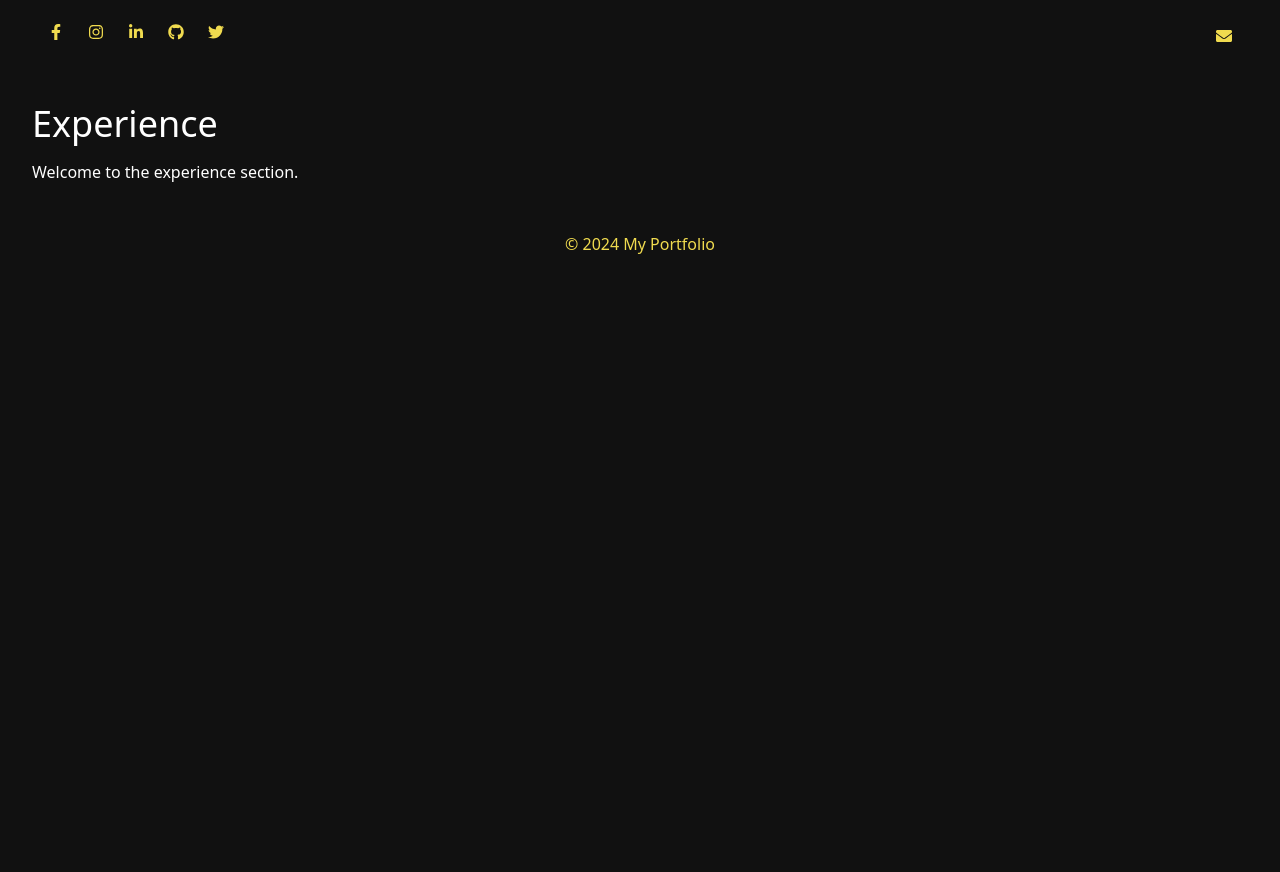
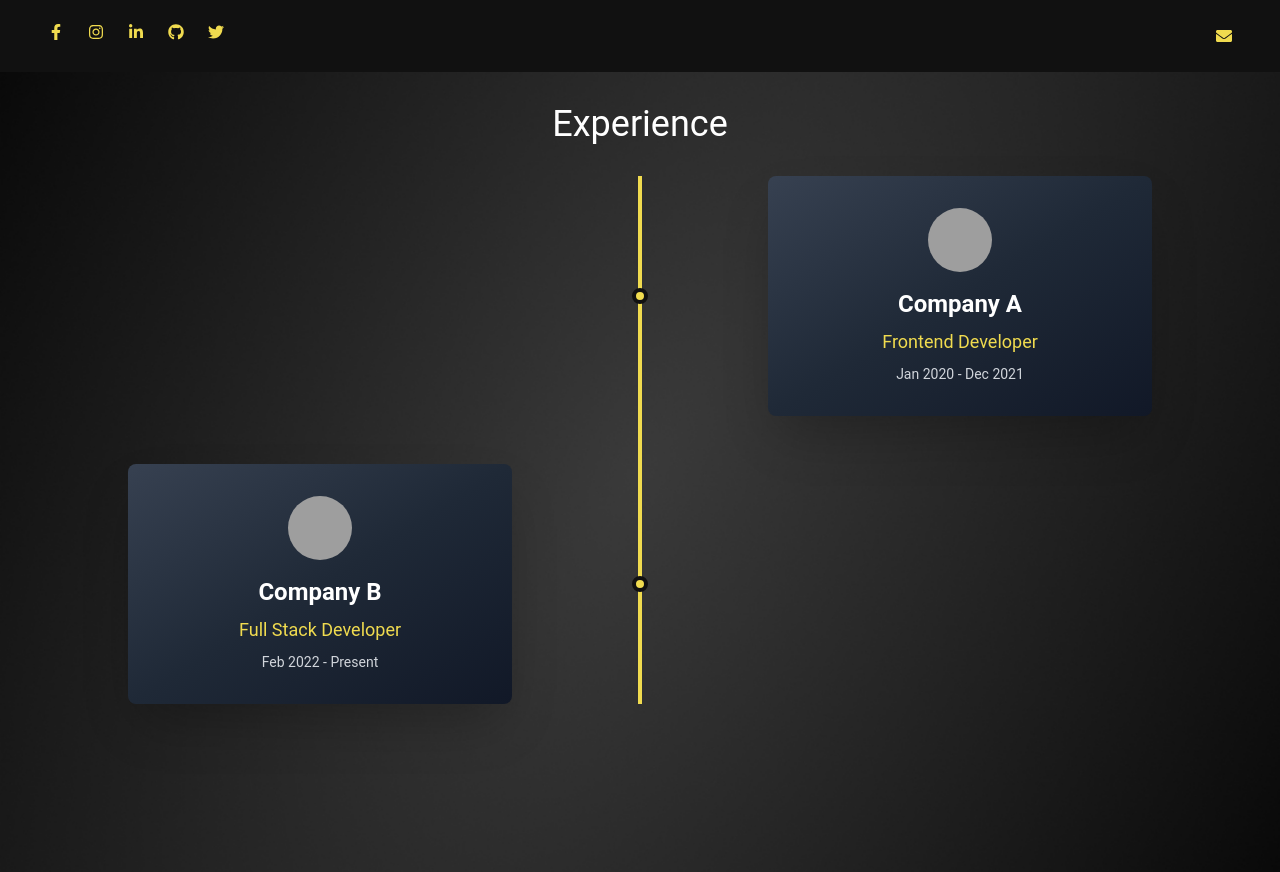
Before and after one commit to vaishnav-192/my-portfolio, a Next.js app: page /experience in a window 1280 px wide. Before the commit the page ends 800 px from the top, so only its background shows below. Built offline with nearby package versions, Linux system fonts and the light colour scheme; grey boxes are pictures that could not be loaded.

Commit message:
commit-3

```diff
--- a/app/(SectionLinks)/about/page.tsx
+++ b/app/(SectionLinks)/about/page.tsx
@@ -1,19 +1,37 @@
-// app/about/page.tsx
+"use client";
+
 import React from "react";
+import { motion } from "framer-motion";
 
 const About = () => {
   return (
-    <div className="flex-grow mt-20">
-      <div className="h-screen bg-black flex items-center justify-center">
-        <p className="text-white text-center text-lg max-w-2xl">
+      <div className="min-h-screen bg-cover bg-center bg-fixed flex flex-col items-center justify-center relative"
+      style={{ backgroundImage: "url('/images/bg.jpg')" }}
+      >
+        {/* Animated Image */}
+        <motion.img
+          src="/images/coder.png" // Replace with the actual image path
+          alt="Profile Picture"
+          className="w-60 h-60 rounded-full object-cover absolute top-1/4"
+          initial={{ opacity: 0, y: -100 }}
+          animate={{ opacity: 1, y: 0 }}
+          transition={{ duration: 1.5, ease: "easeInOut" }}
+        />
+
+        {/* Animated About Section */}
+        <motion.p
+          className="text-white text-center text-lg max-w-2xl mt-72" // Pushed down to appear below the image
+          initial={{ opacity: 0, y: 100 }}
+          animate={{ opacity: 1, y: 0 }}
+          transition={{ duration: 1, delay: 0.5, ease: "easeInOut" }}
+        >
           Welcome to my portfolio! I'm a passionate developer with a love for
           creating beautiful and functional web applications. My journey in tech
           has led me to explore various frameworks and technologies, and I enjoy
           the challenge of solving complex problems. Take a look around to learn
           more about my work and experiences!
-        </p>
+        </motion.p>
       </div>
-    </div>
   );
 };
 
--- a/app/(SectionLinks)/experience/page.tsx
+++ b/app/(SectionLinks)/experience/page.tsx
@@ -1,16 +1,79 @@
-// app/experience/page.tsx
+"use client";
+
 import React from 'react';
+import { motion } from 'framer-motion';
 
-const About = () => {
+const experiences = [
+  {
+    id: 1,
+    logo: '/path-to-logo1.png', // Replace with company logos
+    companyName: 'Company A',
+    jobPosition: 'Frontend Developer',
+    dateRange: 'Jan 2020 - Dec 2021',
+  },
+  {
+    id: 2,
+    logo: '/path-to-logo2.png',
+    companyName: 'Company B',
+    jobPosition: 'Full Stack Developer',
+    dateRange: 'Feb 2022 - Present',
+  },
+  // Add more experiences as needed
+];
+
+const Experience = () => {
   return (
-    <div className="bg-black text-white p-8">
-      <h1 className="text-4xl mb-4">Experience</h1>
-      <p>
-        Welcome to the experience section.
-      </p>
-      {/* Add more content as needed */}
+    <div
+      className="min-h-screen bg-cover bg-center bg-fixed text-white p-8"
+      style={{ backgroundImage: "url('/images/bg.jpg')" }}
+    >
+      <h1 className="text-4xl mb-8 text-center">Experience</h1>
+
+      {/* Timeline container */}
+      <div className="relative w-full max-w-5xl mx-auto">
+        <div className="absolute left-1/2 transform -translate-x-1/2 h-full border-l-4 border-yellow" />
+
+        {experiences.map((experience, index) => (
+          <motion.div
+            key={experience.id}
+            className={`mb-12 flex flex-col items-center ${
+              index % 2 === 0 ? 'md:flex-row-reverse' : 'md:flex-row'
+            } relative`}
+            initial={{ opacity: 0, y: 50 }}
+            animate={{ opacity: 1, y: 0 }}
+            transition={{ duration: 0.5, ease: 'easeOut' }}
+            whileHover={{ scale: 1.1 }}
+          >
+            {/* Glassy Node with Gradient and Shadow */}
+            <motion.div
+              className="bg-gradient-to-br from-gray-700 via-gray-800 to-gray-900 p-8 rounded-lg shadow-2xl backdrop-blur-md text-center max-w-sm w-full hover:shadow-[0px_0px_30px_5px_rgba(0,0,0,0.8)] transition-shadow"
+              whileHover={{
+                scale: 1.1,
+                transition: { duration: 0.3, ease: 'easeInOut' },
+              }}
+            >
+              {/* Company Logo */}
+              <img
+                src={experience.logo}
+                alt={`${experience.companyName} logo`}
+                className="w-16 h-16 mx-auto mb-4 rounded-full object-cover"
+              />
+
+              {/* Company Name and Position */}
+              <h2 className="text-2xl font-semibold mb-2">{experience.companyName}</h2>
+              <p className="text-lg text-yellow mb-2">{experience.jobPosition}</p>
+
+              {/* Date Range */}
+              <p className="text-sm text-gray-300">{experience.dateRange}</p>
+            </motion.div>
+
+            {/* Line connector */}
+            <div className="absolute left-1/2 transform -translate-x-1/2 w-4 h-4 bg-yellow rounded-full border-4 border-black z-10" />
+          </motion.div>
+        ))}
+      </div>
     </div>
   );
 };
 
-export default About;
+export default Experience;
--- a/app/(SectionLinks)/skills/page.tsx
+++ b/app/(SectionLinks)/skills/page.tsx
@@ -40,7 +40,8 @@ const skillsData: {
 
 const Skills = () => {
   return (
-    <div className="min-h-screen bg-gray-800 flex flex-col items-center justify-center p-8">
+    <div className="min-h-screen bg-cover bg-center bg-fixed flex flex-col items-center justify-center p-8"
+    style={{ backgroundImage: "url('/images/bg.jpg')" }}>
       <h2 className="text-yellow text-4xl mb-8">Skills</h2>
       {/* Loop through skill categories */}
       {Object.keys(skillsData).map((category) => (
--- a/app/globals.css
+++ b/app/globals.css
@@ -21,7 +21,11 @@
 body {
   color: var(--foreground);
   background: var(--background);
-  font-family: system-ui, -apple-system, BlinkMacSystemFont, 'Segoe UI', Roboto, Oxygen, Ubuntu, Cantarell, 'Open Sans', 'Helvetica Neue', sans-serif
+  /* font-family: system-ui, -apple-system, BlinkMacSystemFont, 'Segoe UI', Roboto, Oxygen, Ubuntu, Cantarell, 'Open Sans', 'Helvetica Neue', sans-serif; */
+  font-family: 'Roboto', sans-serif; /* Use Roboto font */
+  font-style: normal; /* You can also set italic or oblique */
+  font-weight: 400; /* You can choose the weight based on preference (100, 300, 400, 500, 700, 900) */
+  line-height: 1.5;
 }
 
 @layer utilities {
--- a/app/layout.tsx
+++ b/app/layout.tsx
@@ -65,9 +65,9 @@ export default function Layout({ children }: { children: React.ReactNode }) {
 
         <main>{children}</main>
 
-        <footer className="p-4 text-center text-yellow">
+        {/* <footer className="p-4 text-center text-yellow">
           © {new Date().getFullYear()} My Portfolio
-        </footer>
+        </footer> */}
       </body>
     </html>
   );
--- a/app/page.tsx
+++ b/app/page.tsx
@@ -44,42 +44,32 @@ export default function Home() {
   }, [currentText, isDeleting, currentTitleIndex, typingSpeed]);
 
   return (
-    <div className="bg-black min-h-screen flex flex-col items-center">
-      {/* Big Circle */}
-      <motion.div
-        className="relative flex items-center justify-center border border-yellow rounded-full w-[600px] h-[600px] mt-16"
-        initial={{ scale: 1, backgroundColor: "#000" }}
-        animate={{
-          scale: [1, 1.05, 1],
-          backgroundColor: ["#000", "#222", "#000"],
-        }}
-        transition={{
-          duration: 3,
-          ease: "easeInOut",
-          repeat: Infinity,
-          repeatType: "loop",
-        }}
-      ></motion.div>
+    <div className="min-h-screen bg-cover bg-center bg-fixed flex items-center justify-center px-4"
+    style={{ backgroundImage: "url('/images/bg.jpg')" }}>
+      <div className="flex items-center justify-between w-full max-w-screen-xl relative">
+
         {/* Container for Circle Content */}
-      <div className="absolute inset-0 flex flex-col items-center justify-center p-6">
+        <div className="relative z-10 flex flex-col items-start ml-[620px] space-y-6">
           {/* Job Title and Experience */}
           <motion.div
-          className="text-center mb-4"
-          initial={{ opacity: 0, y: -20 }}
+            className="text-center"
+            initial={{ opacity: 0, y: -30 }}
             animate={{ opacity: 1, y: 0 }}
             transition={{ duration: 1 }}
           >
-          <h2 className="text-gray-400 text-sm uppercase">Software Engineer</h2>
+            <h2 className="text-gray-400 text-lg uppercase font-light tracking-widest">
+              Software Engineer
+            </h2>
           </motion.div>
 
           {/* Dynamic Typing Text */}
           <motion.div
-          className="text-center mb-4"
-          initial={{ opacity: 0, y: 20 }}
+            className="text-center"
+            initial={{ opacity: 0, y: 30 }}
             animate={{ opacity: 1, y: 0 }}
             transition={{ duration: 1 }}
           >
-          <h1 className="text-white text-2xl font-bold">
+            <h1 className="text-white text-4xl font-extrabold">
               {currentText}
               <span className="text-yellow">|</span> {/* Cursor effect */}
             </h1>
@@ -87,25 +77,26 @@ export default function Home() {
 
           {/* Section Links */}
           <motion.div
-          className="flex space-x-6"
-          initial={{ opacity: 0, y: 20 }}
+            className="flex space-x-8"
+            initial={{ opacity: 0, y: 30 }}
             animate={{ opacity: 1, y: 0 }}
             transition={{ duration: 1 }}
           >
-          <Link href="/about" className="text-gray-400 text-xs hover:text-yellow">
+            <Link href="/about" className="text-gray-400 text-sm hover:text-yellow transition duration-300">
               About
             </Link>
-          <Link href="/experience" className="text-gray-400 text-xs hover:text-yellow">
+            <Link href="/experience" className="text-gray-400 text-sm hover:text-yellow transition duration-300">
               Experience
             </Link>
-          <Link href="/skills" className="text-gray-400 text-xs hover:text-yellow">
+            <Link href="/skills" className="text-gray-400 text-sm hover:text-yellow transition duration-300">
               Skills
             </Link>
-          <Link href="/projects" className="text-gray-400 text-xs hover:text-yellow">
+            <Link href="/projects" className="text-gray-400 text-sm hover:text-yellow transition duration-300">
               Projects
             </Link>
           </motion.div>
         </div>
       </div>
+    </div>
   );
 }
```
Also changed, not shown: app/(SectionLinks)/projects/page.tsx (+110 -8 lines), public/images/bg.jpg (added), public/images/coder.png (added). Lines whose indentation alone changed are shown as unchanged.
